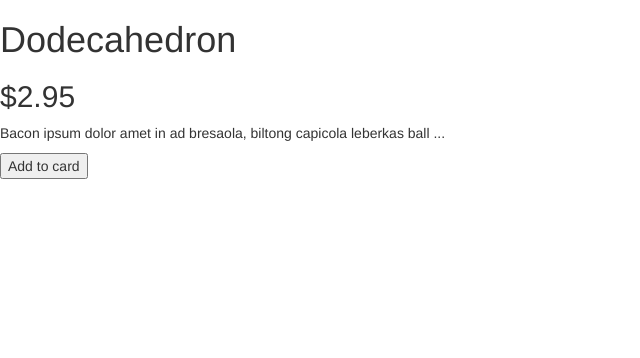
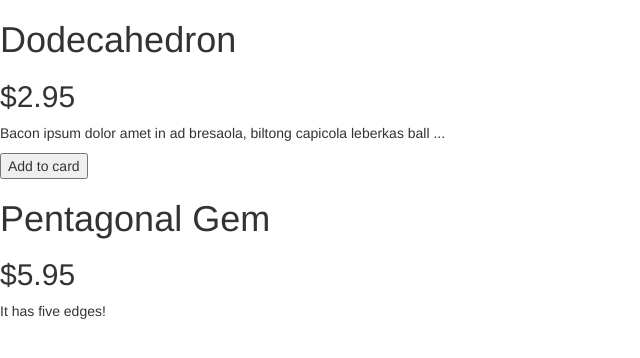
Before and after one commit to Husterknupp/shaping-up-with-angular, a plain HTML site: page index.html in a window 1280 px wide. Shown: the whole page, without its empty margins (0-640 px from the left). Drawn offline with Linux system fonts and the light colour scheme.

Commit message:
level1: Angular directive ng-repeat

```diff
--- a/app.js
+++ b/app.js
@@ -2,14 +2,23 @@
 	var app = angular.module('store', []);
 
 	app.controller('StoreController', function(){
-		this.product = gem;
+		this.products = gems;
 	});
 
-	var gem = {
-		name: 'Dodecahedron',
-		price: 2.95,
-		description: 'Bacon ipsum dolor amet in ad bresaola, biltong capicola leberkas ball ...',
-		canPurchase: true,
-		soldOut: false,
-	}
+	var gems = [
+		{
+			name: "Dodecahedron",
+			price: 2.95,
+			description: "Bacon ipsum dolor amet in ad bresaola, biltong capicola leberkas ball ...",
+			canPurchase: true,
+			soldOut: false,
+		},
+		{
+			name: "Pentagonal Gem",
+			price: 5.95,
+			description: "It has five edges!",
+			canPurchase: false,
+			soldOut: false,
+		}
+	]
 })();
--- a/index.html
+++ b/index.html
@@ -4,11 +4,14 @@
 	<link rel="stylesheet" type"text/css" href="bootstrap.min.css" />
 </head>
 <body ng-controller="StoreController as store">
-	<div ng-hide="store.product.soldOut">
-		<h1> {{store.product.name}} </h1>
-		<h2> ${{store.product.price}} </h2>
-		<p> {{store.product.description}} </p>
-		<button ng-show="store.product.canPurchase"> Add to card </button>
+	<div ng-repeat="product in store.products">
+		<div ng-hide="product.soldOut">
+			<h1> {{product.name}} </h1>
+			<h2> ${{product.price}} </h2>
+			<p> {{product.description}} </p>
+			<button ng-show="product.canPurchase">
+				Add to card </button>
+		</div>
 	</div>
 	<script type="text/javascript" src="angular.min.js"></script>
 	<script type="text/javascript" src="app.js"></script>
```
